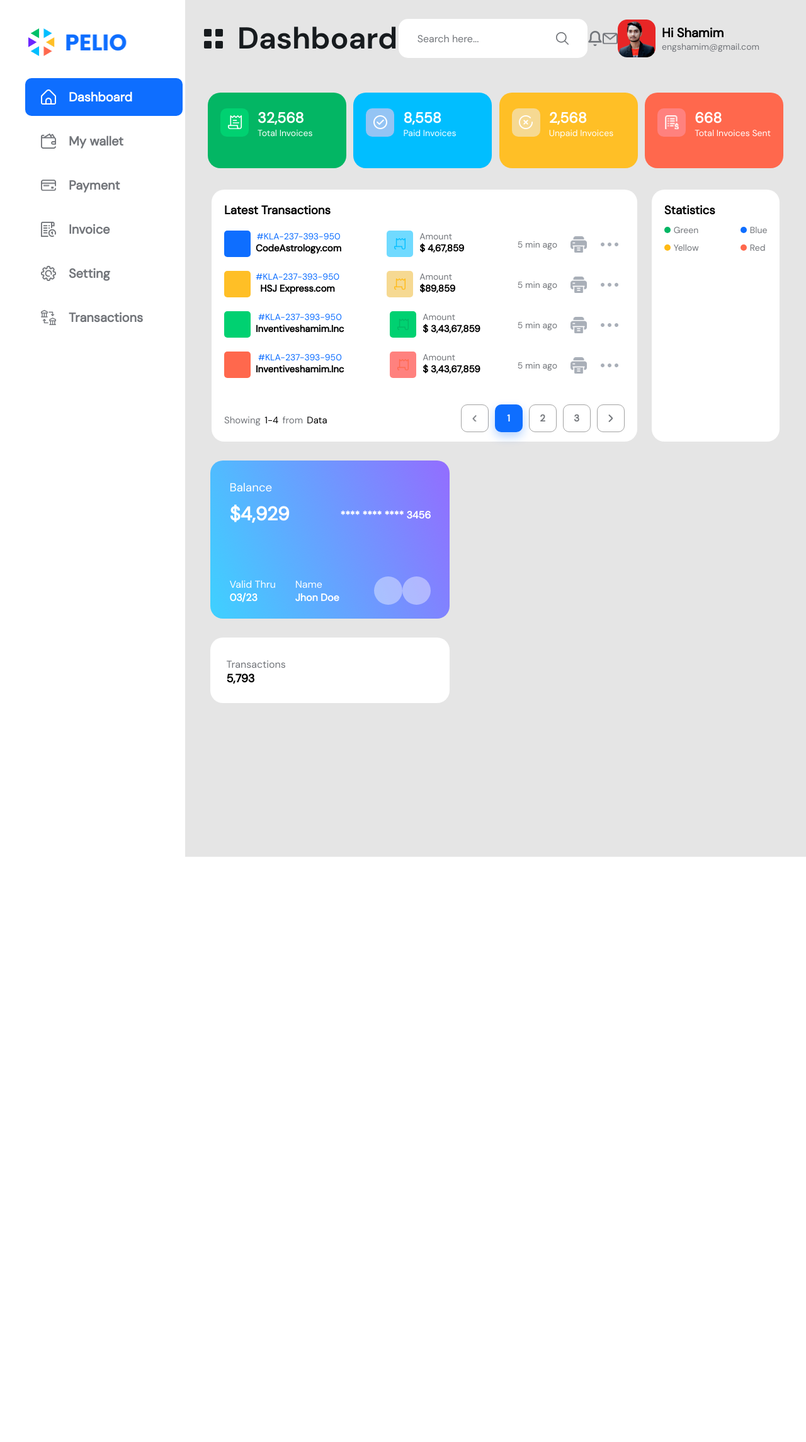
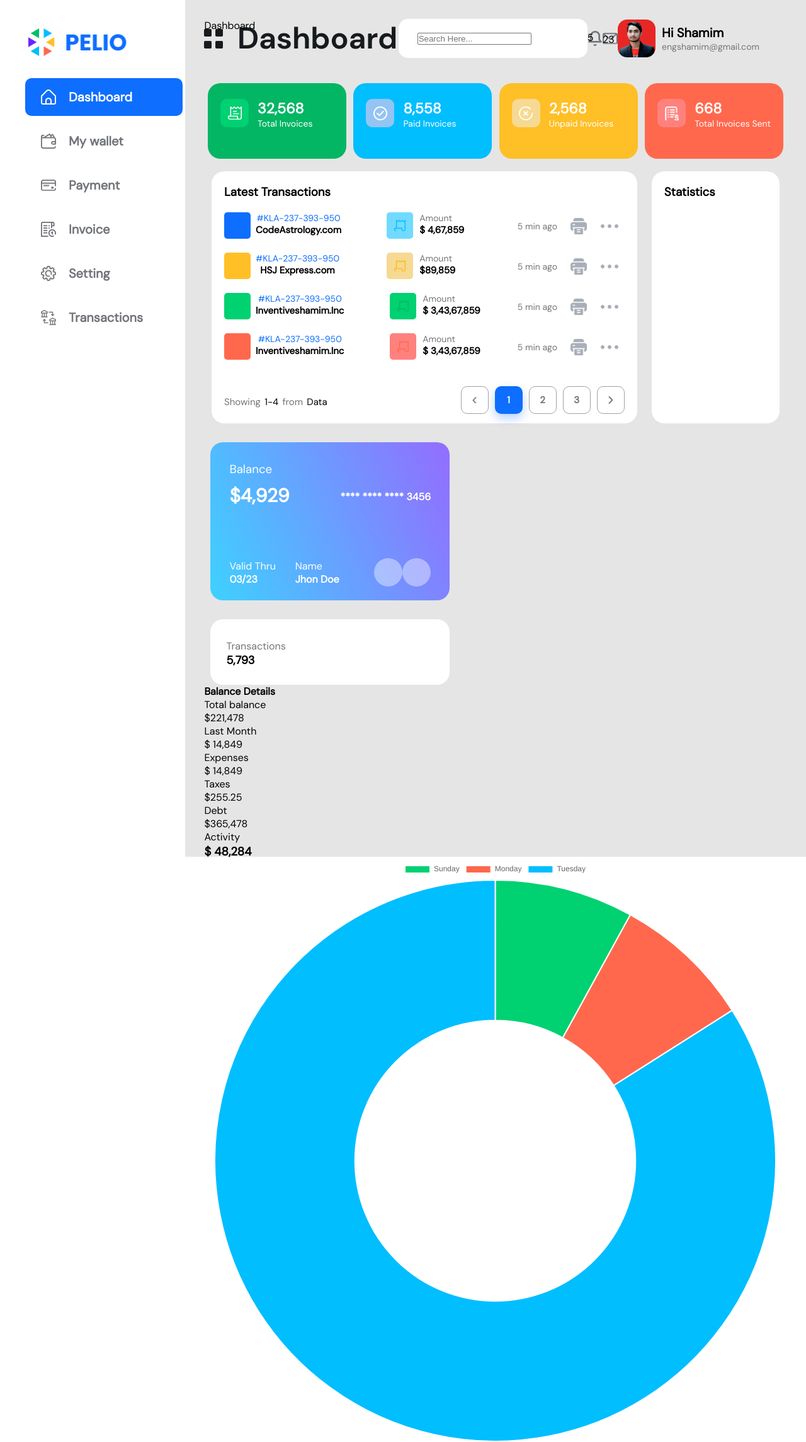
Before and after one commit to okqsna/Pelio, a plain HTML site: page index.html in a window 1280 px wide. Shown: the whole page at 63% size. Before the commit the page ends 1360 px from the top, so only its background shows below. Drawn offline with nearby package versions, Linux system fonts and the light colour scheme.

Commit message:
Update index.html

```diff
--- a/index.html
+++ b/index.html
@@ -9,7 +9,10 @@
 <link rel="preconnect" href="https://fonts.gstatic.com" crossorigin>
 <link href="https://fonts.googleapis.com/css2?family=DM+Sans&display=swap" rel="stylesheet">
 <script src="https://cdn.jsdelivr.net/npm/chart.js"></script>
-    <link rel="stylesheet" href="style.css">
+<link rel="stylesheet"
+href=
+"https://cdnjs.cloudflare.com/ajax/libs/font-awesome/4.7.0/css/font-awesome.min.css">
+ <link rel="stylesheet" href="style.css">
 </head>
 <body>
     <div class="home__page">
@@ -44,13 +47,30 @@
       </div>
       <div class="right__hp">
           <div class="header__right">
-              <div class="logo__header_right"></div>
+              <div class="logo__header_right">
+                  <div class="squares__logo_header">
+                      <div class="row1__squares_logo">
+                          <div class="square1__logo"></div>
+                          <div class="square2__logo"></div>
+                      </div>
+                      <div class="row2__squares_logo">
+                          <div class="square3__logo"></div>
+                          <div class="square4__logo"></div>
+                      </div>
+                  </div>
+                  <p>Dashboard</p>
+              </div>
               <div class="search__header_right">
-                  <p>Search here...</p>
-                  <div class="search__logo"></div>
+                 <input type="text" placeholder="Search Here..." class="search__input">
               </div>
-              <div class="notifications__header_right"></div>
-              <div class="message__header_right"></div>
+              <div class="notifications__header_right">
+                <div class="notification__msg">5</div>
+                  <div class="notification__img"></div>
+                </div>
+              <div class="message__header_right">
+                <div class="message__msg">23</div>
+                <div class="message__img"></div>
+              </div>
               <div class="account__header_right">
                   <div class="acc__logo"></div>
                   <div class="info__acc">
@@ -215,33 +235,9 @@
               </div>
               <div class="statistics__ls">
                   <h3>Statistics</h3>
-                  <div class="stats__st"></div>
+              </div>
+        </div>
 
-                  <div class="colors__stats">
-                      <div class="col1__colors_stats">
-                          <div class="stats__combo">
-                              <div class="green__color_stats"></div>
-                              <p class="txt__colors">Green</p>
-                          </div>
-                          <div class="stats__combo">
-                            <div class="yellow__color_stats"></div>
-                            <p class="txt__colors">Yellow</p>
-                        </div>
-
-                      </div>
-                      <div class="col2__colors_stats">
-                        <div class="stats__combo">
-                            <div class="blue__color_stats"></div>
-                            <p class="txt__colors">Blue</p>
-                        </div>
-                        <div class="stats__combo">
-                            <div class="red__color_stats"></div>
-                            <p class="txt__colors">Red</p>
-                        </div>
-                      </div>
-                  </div>
-              </div>
-            </div>
             <div class="bt__row">
             <div class="bt__1">
                 <div class="card__bt">
@@ -273,13 +269,88 @@
                     <div class="transactions__img"></div>
                 </div>
             </div>
+            <div class="balance__details">
+                <h4>Balance Details</h4>
+                <p class="total__balance">Total balance</p>
+                <p class="amount__balance">$221,478</p>
+                <div class="row1__balance">
+                    <div class="lastmonth__rb">
+                        <p class="lastm__p">Last Month</p>
+                        <p class="lastm__amount">$ 14,849</p>
+                    </div>
+                    <div class="expenses__rb">
+                        <p class="expenses__p">Expenses</p>
+                        <p class="expenses__amount">$ 14,849</p>
+                    </div>
+                </div>
+                <div class="row2__balance">
+                    <div class="taxes__rb">
+                        <p class="taxes__p">Taxes</p>
+                        <p class="taxes__amount">$255.25</p>
+                    </div>
+                    <div class="debt__rb">
+                        <p class="debt__p">Debt</p>
+                        <p class="debt__amount">$365,478</p>
+                    </div>
+                </div>
+            </div>
+            <div class="activity__bt">
+                <p>Activity</p>
+                <h3> $ 48,284</h3>
+                <div class="stats__st">
+                    <canvas id="myChart"></canvas>
+                  </div>
+
+            </div>
         </div>
           </div>
+        </div>
 
           </div>
       </div>
     </div>
 
+    <script>
+        const data = {
+            labels: [
+                'Sunday',
+                'Monday',
+                'Tuesday'
+            ],
+            datasets: [{
+                data: [10, 20, 70],
+                backgroundColor: [
+                    'rgba(0, 209, 113, 1)',
+                    'rgba(255, 104, 77, 1)',
+                    'rgba(1, 190, 255, 1)'
+                ],
+                hoverOffset: 4
+            }]
+        };
+
+        const config = {
+            type: 'doughnut',
+            data: data,
+        };
+
+       function setData(){
+        let data1=Math.floor(Math.random()*100);
+        let data2=Math.floor(Math.random()*(100-data1));
+        let data3=100-data1-data2;
+
+
+        data.datasets[0].data[0]=data1;
+        data.datasets[0].data[1]=data2;
+        data.datasets[0].data[2]=data3;
+       }
+         setData();
+        const myChart = new Chart(
+            document.getElementById('myChart'),
+            config
+        );
+
+
+        </script>
 
 
 
```
